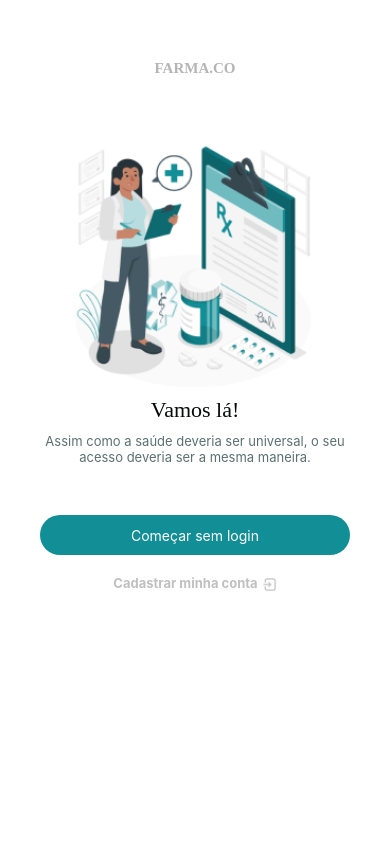
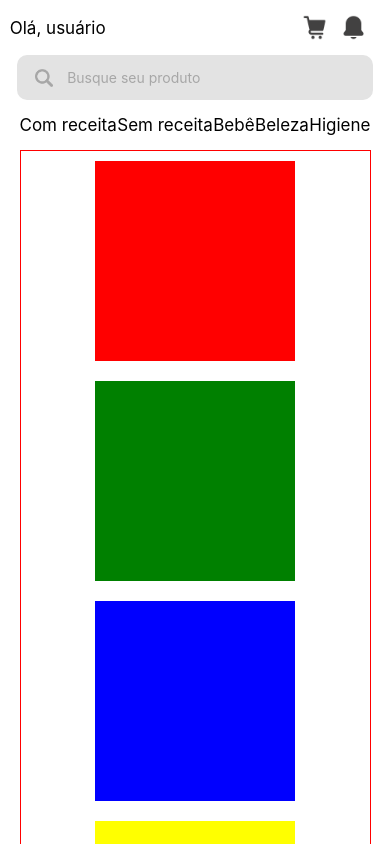
Before and after one commit to vitoriaGoncalves08/FarmaCo, a React Native app: screen /PesquisarProduto in a window 390 px wide. Shown: the top 844 px of the page. Built offline with nearby package versions, Linux system fonts and the light colour scheme.

Commit message:
:rocket: Iniciando CardProduto

```diff
--- a/App.js
+++ b/App.js
@@ -15,7 +15,7 @@ const Tela = ({navigation}) => {
   useEffect(() => {
     const timer = setTimeout(() => {
       navigation.navigate('Inicial');
-    }, 3000);
+    }, 0);
 
     return () => clearTimeout(timer);
   }, [navigation]);
--- a/app/PesquisarProduto.js
+++ b/app/PesquisarProduto.js
@@ -53,6 +53,7 @@ const PesquisarProduto  = () => {
               Com receita
             </Text>
           </TouchableOpacity>
+
           <TouchableOpacity
             style={selectedFilter === 'Sem receita'}
             onPress={() => handleFilterPress('Sem receita')}
@@ -61,6 +62,7 @@ const PesquisarProduto  = () => {
               Sem receita
             </Text>
           </TouchableOpacity>
+
           <TouchableOpacity
             style={selectedFilter === 'Bebê'}
             onPress={() => handleFilterPress('Bebê')}
@@ -69,6 +71,7 @@ const PesquisarProduto  = () => {
               Bebê
             </Text>
           </TouchableOpacity>
+
           <TouchableOpacity
             style={selectedFilter === 'Beleza'}
             onPress={() => handleFilterPress('Beleza')}
@@ -77,6 +80,7 @@ const PesquisarProduto  = () => {
               Beleza
             </Text>
           </TouchableOpacity>
+
           <TouchableOpacity
             style={selectedFilter === 'Higiene'}
             onPress={() => handleFilterPress('Higiene')}
@@ -166,11 +170,12 @@ const styles = StyleSheet.create({
   },
   filters:{
     width:'90%',
-    marginTop: 10,
+    marginTop: 15,
     flexDirection: 'row',
     justifyContent: 'space-between'
   },
   filterText: {
+    fontSize: 17,
     color: 'black',
     textDecorationLine: 'none',
   },
--- a/components/Produtos.js
+++ b/components/Produtos.js
@@ -1,66 +1,34 @@
-import React from 'react';
-import { Text, View, StyleSheet, TouchableOpacity } from 'react-native';
-import { useNavigation } from '@react-navigation/native';
+import React from "react";
+import { View, StyleSheet } from "react-native";
 
-const Produto = ({ nome, onPress }) => {
+const ExemploFlexbox = () => {
   return (
-    <TouchableOpacity style={styles.produto} onPress={onPress}>
-      <Text style={styles.nome}>{nome}</Text>
-    </TouchableOpacity>
+      <View style={styles.flexContainer}>
+        <View style={[styles.box, { backgroundColor: "red" }]} />
+        <View style={[styles.box, { backgroundColor: "green" }]} />
+        <View style={[styles.box, { backgroundColor: "blue" }]} />
+        <View style={[styles.box, { backgroundColor: "yellow" }]} />
+        <View style={[styles.box, { backgroundColor: "orange" }]} />
+        <View style={[styles.box, { backgroundColor: "purple" }]} />
+      </View>
   );
-}
-
-const Produtos = () => {
-  const navigation = useNavigation();
-
-  const produtos = [
-    { id: 1, nome: 'Produto 1'},
-    { id: 2, nome: 'Produto 2'},
-    { id: 3, nome: 'Produto 3'},
-    // Adicione mais produtos conforme necessário
-  ];
-
-  return (
-    <View style={styles.prodRow}>
-      {produtos.map((produto) => (
-        <Produto
-          key={produto.id}
-          nome={produto.nome}
-          imagem={produto.imagem}
-          onPress={() => navigation.navigate('DetalhesProduto', { produtoId: produto.id })}
-        />
-      ))}
-    </View>
-  );
-}
+};
 
 const styles = StyleSheet.create({
-  prodRow: {
-    flexDirection: 'row',
-    flexWrap: 'wrap',
-    justifyContent: 'space-around',
-    marginTop: 10,
+  flexContainer: {
+    borderWidth: 1,
+    borderColor: 'red',
+    width: '90%',
+    flexDirection: "row",
+    flexWrap: "wrap",
+    justifyContent: "center",
+    margin: 15,
   },
-  produto: {
-    width: '45%',
-    aspectRatio: 1,
-    marginBottom: 10,
-    borderRadius: 10,
-    backgroundColor: '#f0f0f0',
-    justifyContent: 'center',
-    alignItems: 'center',
-    padding: 10,
-  },
-  imagem: {
-    width: '80%',
-    height: '80%',
-    resizeMode: 'contain',
-  },
-  nome: {
-    marginTop: 5,
-    fontSize: 14,
-    textAlign: 'center',
+  box: {
+    width: 200,
+    height: 200,
+    margin: 10,
   },
 });
 
-export default Produtos;
+export default ExemploFlexbox;
```
